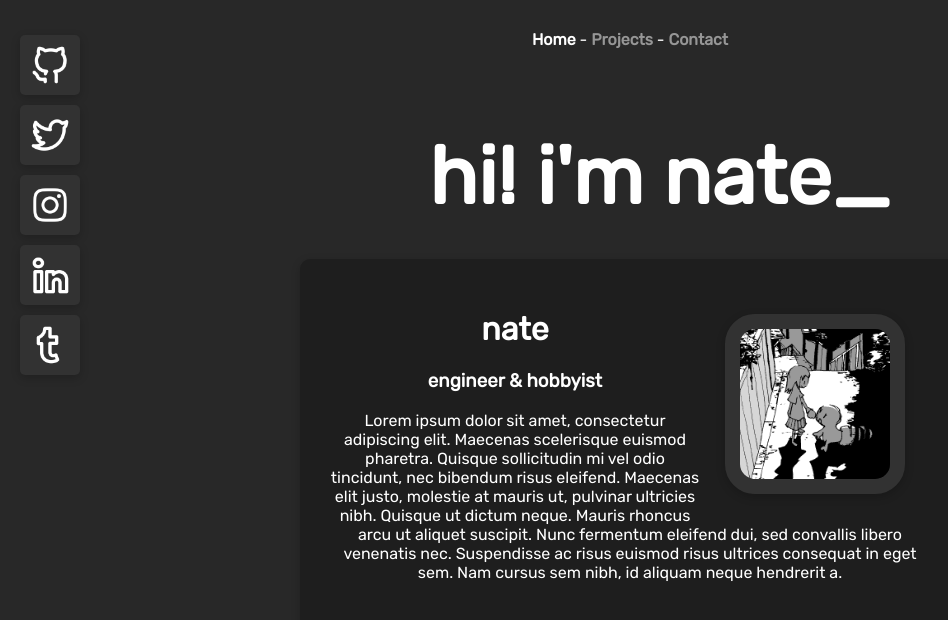
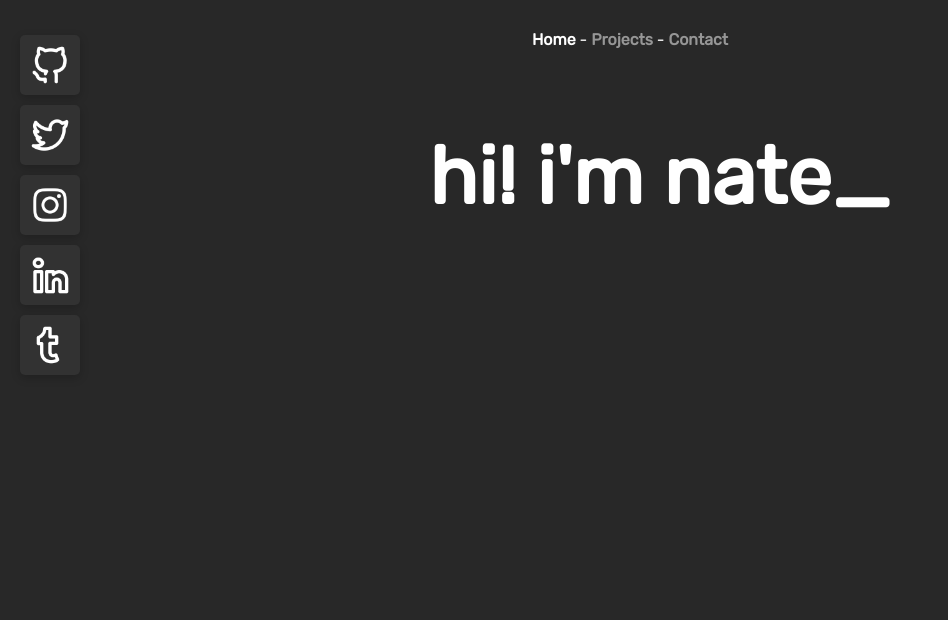
Before and after one commit to nathangchay/me, a Vue app: page / in a window 1280 px wide. Shown: the top 620 px of the page, without its empty margins (10-958 px from the left). Built offline with nearby package versions, Linux system fonts and the light colour scheme; the HTML template or start-up script is replaced by a standard one.

Commit message:
Removed TitleCard
Possibly temorary, planning a redesign atm

```diff
--- a/src/views/Home.vue
+++ b/src/views/Home.vue
@@ -1,6 +1,5 @@
 <template>
   <Title />
-  <TitleCard />
 </template>
 
 <script>
@@ -10,7 +9,6 @@ import Title from '../components/Title.vue';
 export default {
   name: 'Home',
   components: {
-    TitleCard,
     Title,
   },
 };
```
